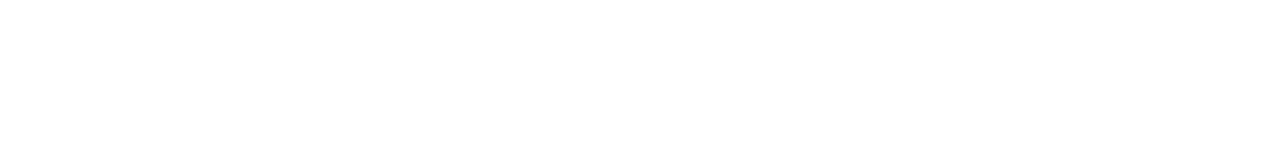
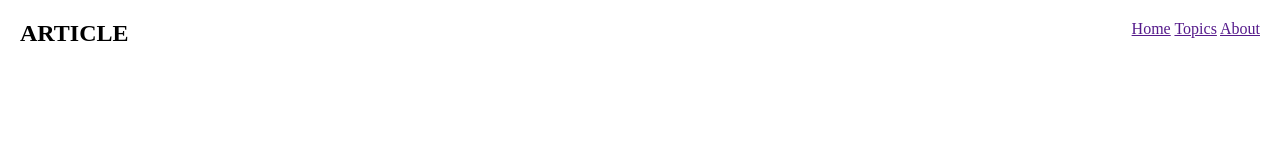
Before and after one commit to lambodarbag/articlePage, a plain HTML site: page index.html in a window 1280 px wide. Drawn offline with Linux system fonts and the light colour scheme.

Commit message:
Create article page using semantic tags
- Added header, nav, article, section, footer
- Added basic CSS styling for layout and typography

```diff
--- a/index.html
+++ b/index.html
@@ -4,8 +4,21 @@
     <meta charset="UTF-8">
     <meta name="viewport" content="width=device-width, initial-scale=1.0">
     <title>Article Page</title>
+    <link rel="stylesheet" href="styles.css">
+    <link rel="preconnect" href="https://fonts.googleapis.com">
+    <link rel="preconnect" href="https://fonts.gstatic.com" crossorigin>
+    <link href="https://fonts.googleapis.com/css2?family=Inter:ital,opsz,wght@0,14..32,100..900;1,14..32,100..900&family=Montserrat:ital,wght@0,100..900;1,100..900&display=swap" rel="stylesheet">
 </head>
 <body>
+    <nav>
+        <h3>ARTICLE</h3>
+        <div class="nav_content">
+            <a href="">Home</a>
+            <a href="">Topics</a>
+            <a href="">About</a>
+        </div>
+    </nav>
+    <main></main>
 
 </body>
 </html>
--- /dev/null
+++ b/styles.css
@@ -0,0 +1,20 @@
+*{
+    margin: 0;
+    padding: 0;
+    box-sizing: border-box;
+}
+html,
+body {
+    height: 100%;
+    width: 100%;
+}
+
+nav {
+    display: flex;
+    justify-content: space-between;
+    margin: 20px;
+}
+nav h3 {
+    font-size: 24px;
+    font-weight: bold;
+}
```
